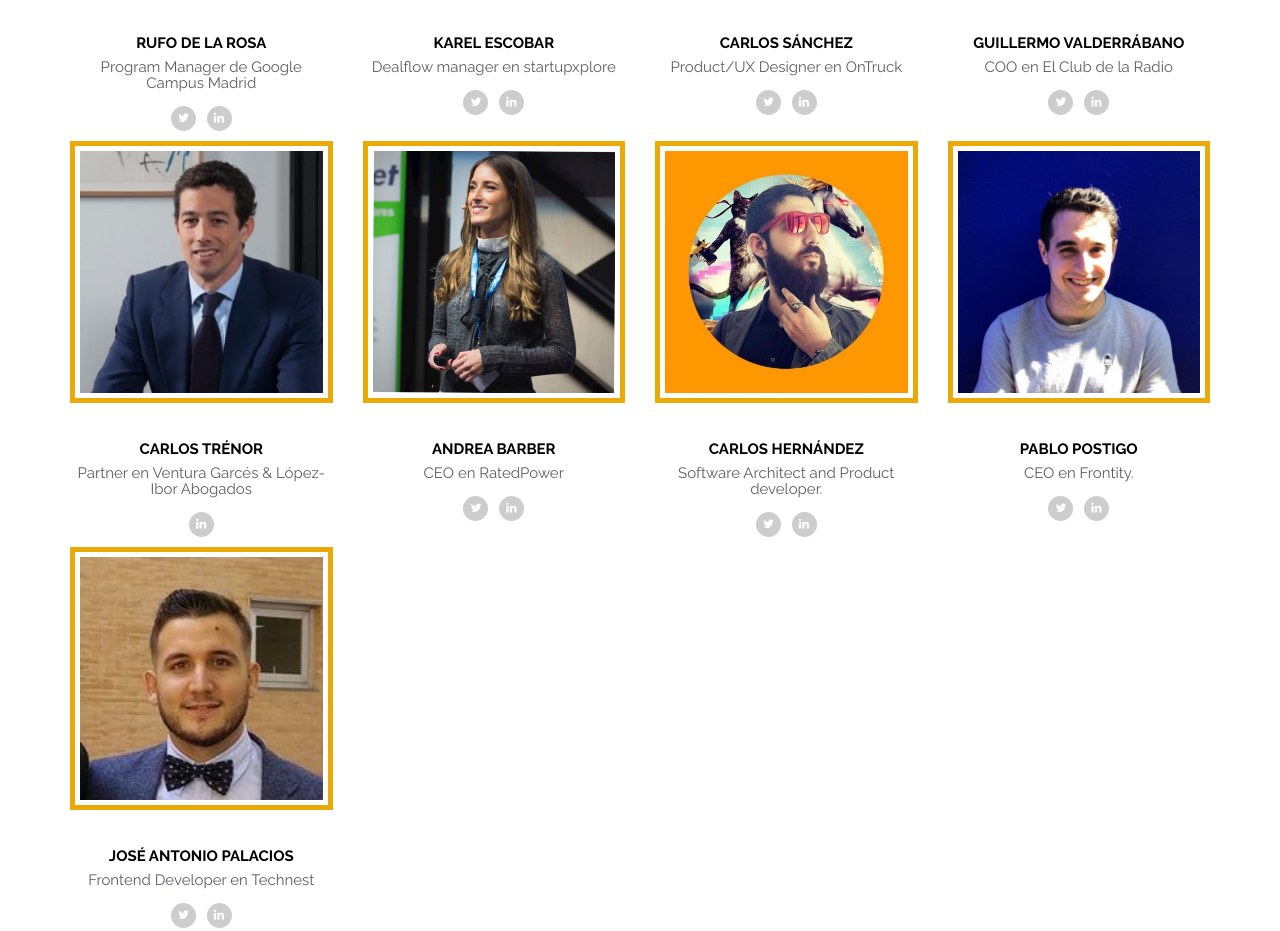
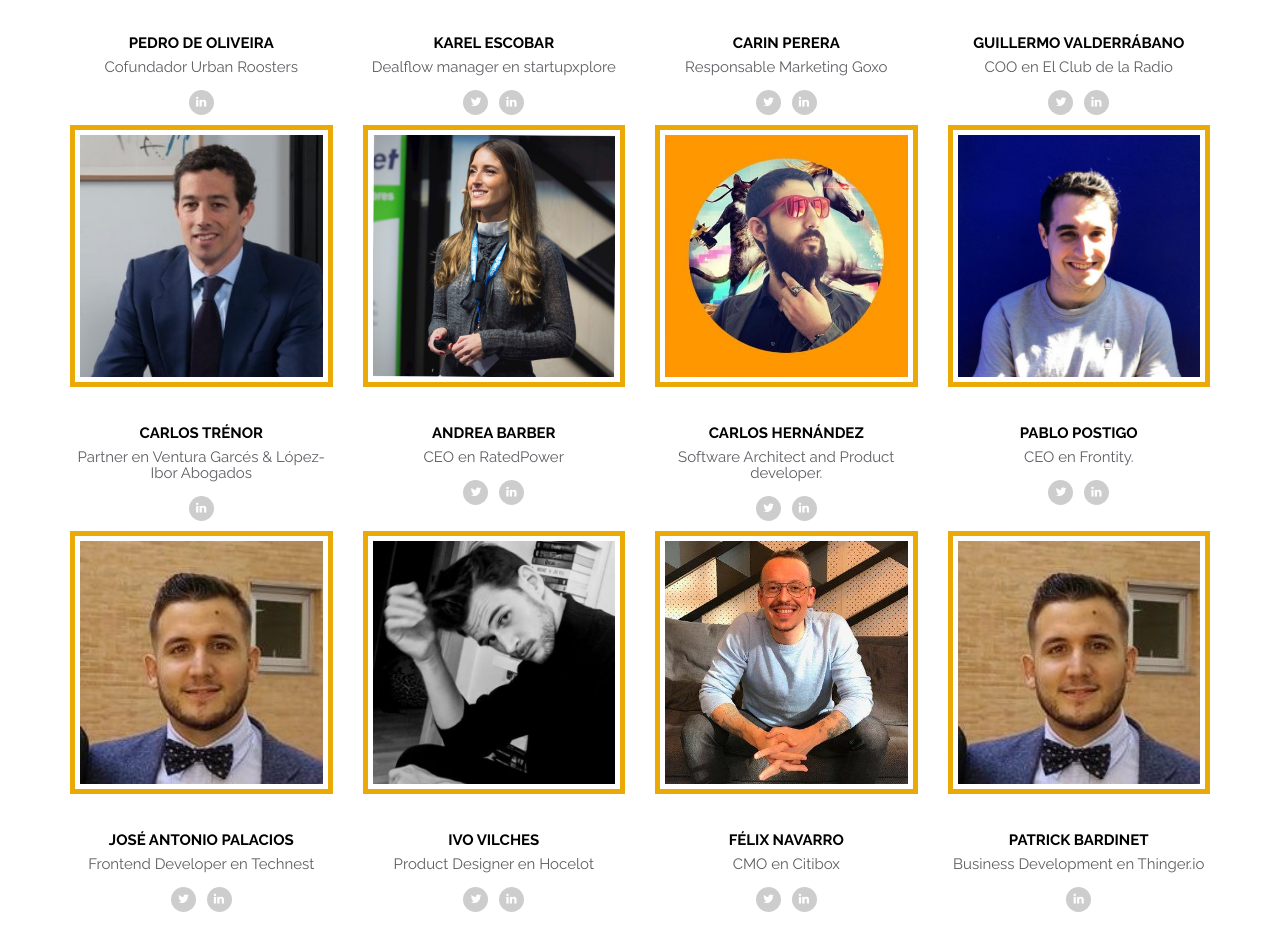
Before and after one commit to JoseAntpr/TetuanValleyLanding, a plain HTML site: page index.html in a window 1280 px wide. Shown: the part 4588-5519 px from the top of the page. Drawn offline with Linux system fonts and the light colour scheme; some packages are replaced by stand-ins of ours.

Commit message:
Nuevos mentores

```diff
--- a/index.html
+++ b/index.html
@@ -566,13 +566,12 @@
 
                         	<header>
 
-                            	<h5>Rufo de la Rosa</h5>
-                                <h6>Program Manager de Google Campus Madrid</h6>
+                            	<h5>Pedro de Oliveira</h5>
+                                <h6>Cofundador Urban Roosters</h6>
 
 
-                                <a href="https://twitter.com/rufodelarosa"><i class="fa fa-twitter" aria-hidden="true"></i></a>
 
-                                <a href="https://www.linkedin.com/in/rufodelarosa"><i class="fa fa-linkedin" aria-hidden="true"></i></a>
+                                <a href="https://www.linkedin.com/in/pedrohenrique21/><i class="fa fa-linkedin" aria-hidden="true"></i></a>
 
                             </header>
 
@@ -603,12 +602,12 @@
 
                             <header>
 
-                                <h5>Carlos Sánchez</h5>
-                                <h6>Product/UX Designer en OnTruck</h6>
+                                <h5>Carin Perera</h5>
+                                <h6>Responsable Marketing Goxo</h6>
 
-                                  <a href="https://twitter.com/chocotuits"><i class="fa fa-twitter" aria-hidden="true"></i></a>
+                                  <a href="https://twitter.com/CARINPERERA"><i class="fa fa-twitter" aria-hidden="true"></i></a>
 
-                                  <a href="https://www.linkedin.com/in/carlos-s%C3%A1nchez-garc%C3%ADa-9262a726/"><i class="fa fa-linkedin" aria-hidden="true"></i></a>
+                                  <a href="https://www.linkedin.com/in/carinperera/"><i class="fa fa-linkedin" aria-hidden="true"></i></a>
 
                               </header>
 
@@ -722,6 +721,62 @@
                                   <a href="https://twitter.com/joseantpr"><i class="fa fa-twitter" aria-hidden="true"></i></a>
 
                                   <a href="https://www.linkedin.com/in/joseantpalacios/"><i class="fa fa-linkedin" aria-hidden="true"></i></a>
+
+                              </header>
+
+                          </section>
+
+                          <section class="col-xs-12 col-sm-6 col-md-3">
+
+                            <figure><img src="images/ponentes_2019/Ivo-vilches.jpeg" alt="" class=" img-responsive img-ponentes"/></figure>
+
+                            <header>
+
+                                <h5>Ivo Vilches</h5>
+                                <h6>Product Designer en Hocelot</h6>
+
+                  <!--<h6>Vice president</h6>-->
+
+                                  <a href="https://twitter.com/ivoriginal
+                                  "><i class="fa fa-twitter" aria-hidden="true"></i></a>
+
+                                  <a href="https://www.linkedin.com/in/ivoriginal/"><i class="fa fa-linkedin" aria-hidden="true"></i></a>
+
+                              </header>
+
+                          </section>
+
+                          <section class="col-xs-12 col-sm-6 col-md-3">
+
+                            <figure><img src="images/ponentes_2019/felix-navarro.jpeg" alt="" class=" img-responsive img-ponentes"/></figure>
+
+                            <header>
+
+                                <h5>Félix Navarro</h5>
+                                <h6>CMO en Citibox</h6>
+
+                  <!--<h6>Vice president</h6>-->
+
+                                  <a href="https://twitter.com/efenel_"><i class="fa fa-twitter" aria-hidden="true"></i></a>
+
+                                  <a href="https://www.linkedin.com/in/felixnavarro/"><i class="fa fa-linkedin" aria-hidden="true"></i></a>
+
+                              </header>
+
+                          </section>
+
+                          <section class="col-xs-12 col-sm-6 col-md-3">
+
+                            <figure><img src="images/ponentes_2018/jose_palacios.jpg" alt="" class=" img-responsive img-ponentes"/></figure>
+
+                            <header>
+
+                                <h5>Patrick Bardinet</h5>
+                                <h6>Business Development en Thinger.io</h6>
+
+                  <!--<h6>Vice president</h6>-->
+
+                                  <a href="https://www.linkedin.com/in/patrick-bardinet-de-horna/"><i class="fa fa-linkedin" aria-hidden="true"></i></a>
 
                               </header>
 
```
Also changed, not shown: images/ponentes_2019/Ivo-vilches.jpeg (added), images/ponentes_2019/Patrick-bardinet.jpeg (added), images/ponentes_2019/carin-perera.jpeg (added), images/ponentes_2019/felix-navarro.jpeg (added), images/ponentes_2019/pedro.jpeg (added), 2 other files.
